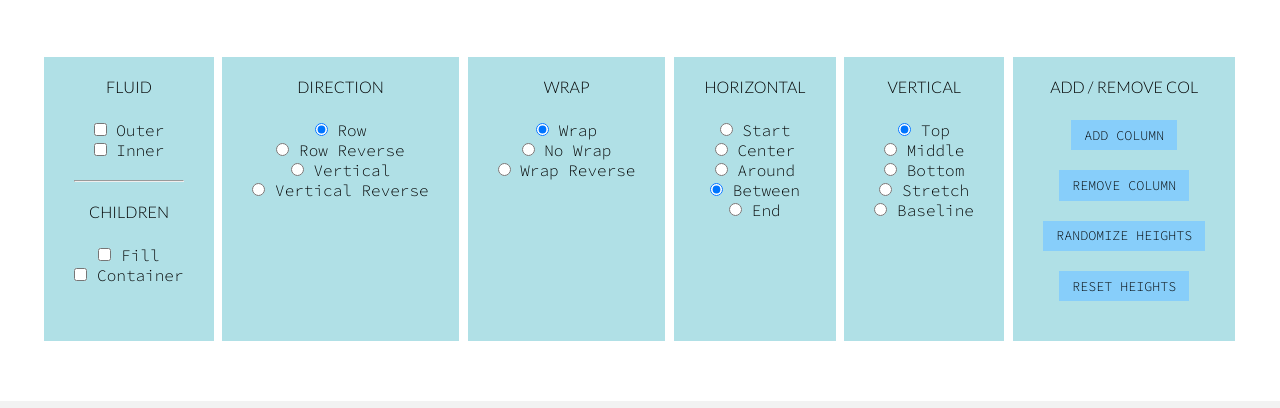
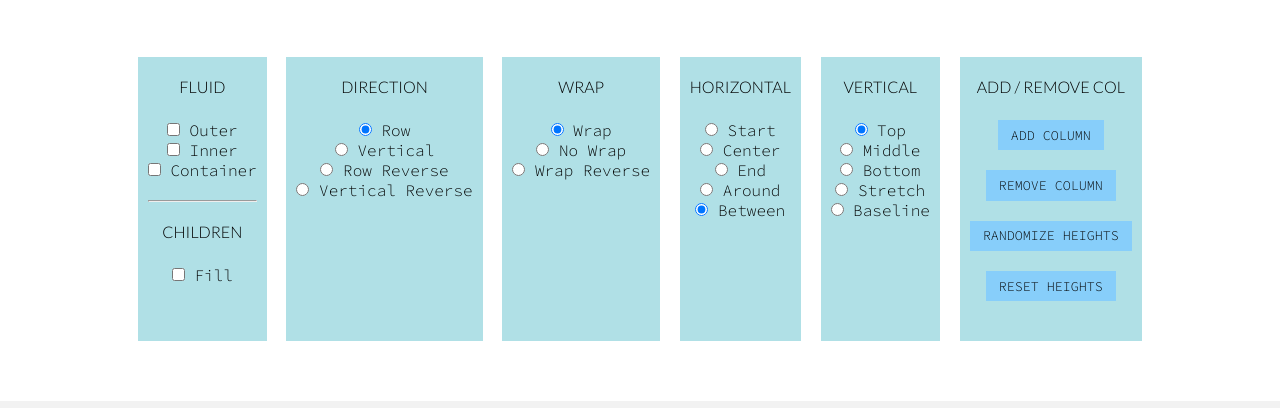
Before and after one commit to JoshuaDoshua/bowflexgrid, a website: page index.html in a window 1280 px wide. Shown: the part 391-799 px from the top of the page. Drawn offline with nearby package versions, Linux system fonts and the light colour scheme.

Commit message:
reworking work calc

```diff
--- a/index.html
+++ b/index.html
@@ -238,7 +238,7 @@ a:hover { color: darkslategray; }
 }
 
 
-[flex] .play-form-col { padding: 20px 30px; }
+[flex] .play-form-col { padding: 20px 10px; }
 
 .play-col.height-1 { min-height: 60px; padding-top: 20px; }
 .play-col.height-2 { min-height: 80px; padding-top: 10px; }
@@ -271,23 +271,23 @@ button:hover { background: lightblue; }
 
     <div id="play">
       <div bow>
-        <form id="play-form" flex="middle around stretch">
+        <form id="play-form" flex="nowrap middle around stretch">
 					<div class="play-form-col">
 						<h4>Fluid</h4>
 						<label><input type="checkbox" name="bowfluid" value="foo"> Outer</label>
 						<label><input type="checkbox" name="flexfluid" value="fluid"> Inner</label>
+						<label><input type="checkbox" name="flexcontainer" value="container"> Container</label>
 						<br>
 						<hr>
 						<br>
 						<h4>Children</h4>
 						<label><input type="checkbox" name="flexfill" value="fill"> Fill</label>
-						<label><input type="checkbox" name="flexcontainer" value="container"> Container</label>
 					</div>
 					<div class="play-form-col">
             <h4>Direction</h4>
             <label><input type="radio" name="direction" value="row" checked> Row</label>
+            <label><input type="radio" name="direction" value="vertical"> Vertical</label>
             <label><input type="radio" name="direction" value="rowrev"> Row Reverse</label>
-            <label><input type="radio" name="direction" value="vertical"> Vertical</label>
             <label><input type="radio" name="direction" value="vertrev"> Vertical Reverse</label>
             <!--label><input type="checkbox" name="flush" value="flush"> Flush</label-->
           </div>
@@ -303,9 +303,9 @@ button:hover { background: lightblue; }
             <h4>Horizontal</h4>
             <label><input type="radio" name="horizontal" value="start"> Start</label>
             <label><input type="radio" name="horizontal" value="center"> Center</label>
+            <label><input type="radio" name="horizontal" value="end"> End</label>
             <label><input type="radio" name="horizontal" value="around"> Around</label>
             <label><input type="radio" name="horizontal" value="between" checked> Between</label>
-            <label><input type="radio" name="horizontal" value="end"> End</label>
           </div>
 
           <div class="play-form-col">
--- a/src/_bowflex.scss
+++ b/src/_bowflex.scss
@@ -1,3 +1,7 @@
+// TODO , rework how gutters work to be more elegant
+
+@import "utility";
+
 ////
 /// @group BowFlexGrid
 ////
@@ -6,60 +10,70 @@
 [flex],
 [col] { box-sizing: border-box; }
 
-/// @content Retrieve a breakpoint from the $bps array
-/// @param {str} $key - Array key
-/// @example
-/// bp(lrg)
-@function bp($key) {
-	@if map-has-key($bps, $key) {
-		@return map-get($bps, $key)
+/// @content Create the grid rules
+/// @param {array} $bps - Array of breakpoints with key values
+/// @param {int} $columns [12] - number of columns in your grid
+/// @param {int} $gutter [20px] - space between each column (use 0 for flush)
+/// @param {str} $main [1140px] - the main content wrapper breakpoint
+/// @param {str} $outer [1600px] - the outer content wrapper breakpoint
+@mixin bowflex-grid($bps, $cols: 12, $gutter: 20px, $mobilePadding: 5%, $main: lrg, $outer: xlg) {
+
+	// calculate percentage based on
+	// # of cols and main container
+	$fullWidth: strip-unit(bp($main));
+	$colWidth: $cols / $fullWidth;
+	$colPerc: percentage($colWidth);
+
+	[bow],
+	[flex] {
+	  width: 100%;
+		margin-left: auto;
+		margin-right: auto;
 	}
 
-	@warn "Unkown `#{$key}` in $bps";
-	@return null;
-}
-
-/// @content CSS rules inside the media query
-/// @param {str} $bp - Size value of media query
-/// @param {str} $direction [min] - min or max query
-/// @example
-///  respond(med) { @content }
-///  respond(map-get($bps, med)) { @content }
-///  respond($someSize, min) { @content }
-///  respond(1140px, max) { @content }
-@mixin respond($bp, $direction: min) {
-	@if map-has-key($bps, $bp) {
-		@media screen and ( $direction+-width: #{map-get($bps, $bp)} ) { @content; }
+	[bow] {
+		display: block;
+	  max-width: #{bp($outer)};
 	}
 
-	@else {
-		@media screen and ( $direction+-width: #{$bp} ) { @content; }
-	}
-}
+	[flex] {
+		display: flex;
+		max-width: #{bp($main)};
 
-/// @content CSS Rules inside the media query
-/// @param {str} $min - the minimum value
-/// @param {str} $max - the maximum value
-/// @example
-///  respondBetween(med, lrg) { @content }
-///  respondBetween(map-get($bps, med), map-get($bps, lrg)) { @content }
-///  respondBetween($someSize, $anotherSize) { @content }
-///  respondBetween(300px, 768px) { @content }
-@mixin respondBetween($min,$max) {
-	@if (map-has-key($bps, $min) and map-has-key($bps, $max)) {
-		@media screen and (min-width: #{map-get($bps, $min)}) and (max-width: #{map-get($bps,$max)}) { @content; }
+		flex: 0 1 auto;
+		flex-direction: row;
+		flex-wrap: wrap;
+		justify-content: space-between;
+		align-items: flex-start;
+
+		padding-left: #{$mobilePadding};
+		padding-right: #{$mobilePadding};
+		@include respond($main) {
+			padding-left: 0;
+			padding-right: 0;
+		}
 	}
 
-	@else {
-		@media screen and (min-width: #{$min}) and (max-width: #{$max}) { @content; }
+	[bow~="fluid"],
+	[flex~="fluid"] { max-width: 100%; }
+
+	// null - default, mobile first
+	@include flex-grid-size('', $cols, $colPerc, $gutter);
+
+	// create a set of rules for each breakpoint
+	// include a dash to prefix the flex"-key" & col-"key"
+	@each $key, $size in $bps {
+		@include respond($key) {
+			@include flex-grid-size("-#{$key}", $cols, $colPerc, $gutter);
+		}
 	}
 }
 
 // create a set of row rules for a given size
 // @private
-@mixin flex-grid-size($size: '', $cols: 12, $fullColWidth: 11.666%, $colWidth: 8.333%, $gutter: 1.667%) {
+@mixin flex-grid-size($size, $cols, $colPerc, $gutter) {
 
-	// just a container
+	// just a container, without flex rules
 	[flex#{$size}~="container"]		{ display: block; }
 
 	// direction
@@ -67,12 +81,10 @@
 	[flex#{$size}~="rowrev"]			{ flex-direction: row-reverse; }
 	[flex#{$size}~="vertical"]		{ flex-direction: column; }
 	[flex#{$size}~="vertrev"]			{ flex-direction: column-reverse; }
-
 	// wrap
 	[flex#{$size}~="wrap"]				{ flex-wrap: wrap; }
 	[flex#{$size}~="nowrap"]			{ flex-wrap: nowrap; }
 	[flex#{$size}~="wraprev"] 		{ flex-wrap: wrap-reverse; }
-
 	// horizontal alignment
 	[flex#{$size}~="center"] 			{ justify-content: center; }
 	[flex#{$size}~="between"] 		{ justify-content: space-between; }
@@ -81,31 +93,24 @@
 	[flex#{$size}~="end"] 				{ justify-content: flex-end; }
 
 	// only do margin on certain aligns
-	[flex#{$size}~="start"],
-	[flex#{$size}~="center"],
-	[flex#{$size}~="end"] {
+	// TODO
+	// [flex#{$size}~="start"],
+	// [flex#{$size}~="center"],
+	// [flex#{$size}~="end"] {
+	// 	[col] {
+	// 		margin-left: $gutter;
+	// 		&:first-of-type { margin-left: 0; }
+	// 	}
+	// }
 
-		[col] {
-			margin-left: $gutter;
-			&:first-of-type { margin-left: 0; }
-		}
+	// TODO
+	// [flex#{$size}~="fill"] [col] { margin-left: 0; margin-right: 0; }
+	// [flex#{$size}~="rowrev"] [col] {
+	// 	&:first-of-type { margin-left: $gutter; }
+	// 	&:last-of-type { margin-left: 0; }
+	// }
+	// [flex#{$size}~="vertical"] [col] { margin-left: 0; margin-right: 0; }
 
-		[col~="first"] { margin-left: 0 }
-
-	}
-
-	[flex#{$size}~="fill"] [col] { margin-left: 0; margin-right: 0; }
-
-	[flex#{$size}~="rowrev"] [col] {
-		&:first-of-type { margin-left: $gutter; }
-		&:last-of-type { margin-left: 0; }
-	}
-
-	[flex#{$size}~="vertical"] [col] { margin-left: 0; margin-right: 0; }
-
-
-	// @TODO handle flush/gutters better, either add gutter or remove gutter
-	//				need two different column widths
 	// [data-flex#{$size}~="flush"] [data-col] { margin-right: 0; }
 
 	// vertical alignment
@@ -126,80 +131,33 @@
 	[col#{$size}~="baseline"] 		{ align-self: baseline; }
 
 	// sizes
+	[col#{$size}="0"] { display: none; }
 	$i: $cols;
-
-	[col#{$size}="0"] { display: none; }
-
 	@while $i > 0 {
-
 		// column
 		[col#{$size}~="#{$i}"] {
-			flex-basis: ($colWidth * $i) + ($gutter * ($i - 1));
+			// override any size="0"
+			display: block;
 
-			[flex~="fill"] & { flex-basis: ($fullColWidth * $i); }
+			// calculate width
+			@if ($i < $cols) {
+				flex-basis: calc(#{percentage($i / $cols)} - #{$gutter});
+			} @else {
+				flex-basis: 100%;
+			}
 
+			// dont do gutter if fluid
+			// use on first column in row
+			&[col~="fluid"] { flex-basis: #{percentage($i / $cols)}; }
+
+			// natural vertical spacing
 			[flex#{$size}~="vertical"] &,
 			[flex#{$size}~="vertrev"] & {
-				width: ($colWidth * $i) + ($gutter * ($i - 1));
+				width: #{percentage($i / $cols)};
 			}
+
 		}
 
 		$i: $i - 1;
 	}
 }
-
-/// @content Create the grid rules
-/// @param {array} $bps - Array of breakpoints with key values
-/// @param {int} $columns [12] - number of columns in your grid
-/// @param {int} $gutter [20px] - space between each column (use 0 for flush)
-/// @param {str} $main [1140px] - the main content wrapper breakpoint
-/// @param {str} $outer [1600px] - the outer content wrapper breakpoint
-@mixin bowflex-grid($bps, $cols:12, $gutter:20px, $main:1140px, $outer:1600px) {
-
-	$colWidth: percentage((($main - (($cols - 1) * $gutter)) / $cols) / $main);
-	$fullColWidth: percentage(1/$cols);
-	$gutterPerc: percentage($gutter/$main);
-
-	[bow] {
-	  display: block;
-	  width: 100%;
-	  max-width: $outer;
-
-	  @include respond($main + ($gutter * 2)) {
-	    margin-left: auto;
-	    margin-right: auto;
-	  }
-	}
-
-	[flex] {
-		width: 100%;
-		display: flex;
-
-		flex: 0 1 auto;
-		flex-direction: row;
-		flex-wrap: wrap;
-		justify-content: space-between;
-		align-items: flex-start;
-
-		@include respond($main) {
-			max-width: $main;
-
-			margin-left: auto;
-			margin-right: auto;
-		}
-	}
-
-	[bow~="fluid"],
-	[flex~="fluid"] { max-width: 100%; }
-
-	// null - default, mobile first
-	@include flex-grid-size('', $cols, $fullColWidth, $colWidth, $gutterPerc);
-
-	// create a set of rules for each breakpoint
-	// include a dash to prefix the data-flex"-name"
-	@each $name, $size in $bps {
-		@include respond($name) {
-			@include flex-grid-size("-#{$name}", $cols, $fullColWidth, $colWidth, $gutterPerc);
-		}
-	}
-}
--- /dev/null
+++ b/src/_utility.scss
@@ -0,0 +1,54 @@
+////
+/// @group BowFlexUtility
+////
+
+/// Remove the unit of a length
+/// @param {Number} $number - Number to remove unit from
+/// @return {Number} - Unitless number
+@function strip-unit($number) {
+	@if type-of($number) == 'number' and not unitless($number) {
+		@return $number / ($number * 0 + 1);
+	}
+	@return $number;
+}
+
+/// @content Retrieve a breakpoint from the $bps array
+/// @param {str} $key - Array key
+/// @example
+/// bp(lrg)
+@function bp($key) {
+	@if map-has-key($bps, $key) {
+		@return map-get($bps, $key)
+	}
+
+	@return $key;
+}
+
+/// @content CSS rules inside the media query
+/// @param {str} $bp - Size value of media query
+/// @param {str} $direction [min] - min or max query
+/// @example
+///  respond(med) { @content }
+///  respond(map-get($bps, med)) { @content }
+///  respond($someSize, min) { @content }
+///  respond(1140px, max) { @content }
+@mixin respond($bp, $direction: min) {
+	@media screen and
+		($direction+-width: #{bp($bp)})
+	{ @content; }
+}
+
+/// @content CSS Rules inside the media query
+/// @param {str} $min [med] - the minimum value
+/// @param {str} $max [lrg] - the maximum value
+/// @example
+///  respondBetween(med, lrg) { @content }
+///  respondBetween(map-get($bps, med), map-get($bps, lrg)) { @content }
+///  respondBetween($someSize, $anotherSize) { @content }
+///  respondBetween(300px, 768px) { @content }
+@mixin respondBetween($min: med, $max: lrg) {
+	@media screen
+		and (min-width: #{bp($min)})
+		and (max-width: #{bp($max)})
+	{ @content; }
+}
--- a/src/bowflex.scss
+++ b/src/bowflex.scss
@@ -13,28 +13,20 @@
 $columns: 12;
 
 ///  Margin between columns (start/center/end)
-$gutter: 20px;
+$gutter: 1em;
+$mobilePadding: 5%;
+$mobilePadding: 1em;
 
 /// @content Associative array of nicknames => breakpoints
 /// @example
 ///  <div flex="vertical" flex-sml="row wrap" flex-med="nowrap">
 ///  <div col="12" col-sml="6" col-med="4" col-lrg="3" col-xlg="2">
 $bps: (
-	sml: 400px,
-	med: 768px,
-	lrg: 1200px,
-	xlg: 1600px
+	sml: 505px, // < large phone / small tablet
+	med: 768px, // common tablet
+	lrg: 1024px, // large tablet / small desktop
+	xlg: 1400px // large desktop >
 );
 
-/// The main container breakpoint
-///
-/// *can be overridden with (div flex="flush")
-$main: map-get($bps, lrg);
-
-/// The outer container width
-///
-/// *can be overridden with (div bow="flush")
-$outer: map-get($bps, xlg);
-
 // create the grid
-@include bowflex-grid($bps, $columns, $gutter, $main, $outer);
+@include bowflex-grid($bps, $columns, $gutter, $mobilePadding, lrg, xlg);
```
Also changed, not shown: webpage.html (added, +129 -0 lines), dist/bowflex.min.css.
